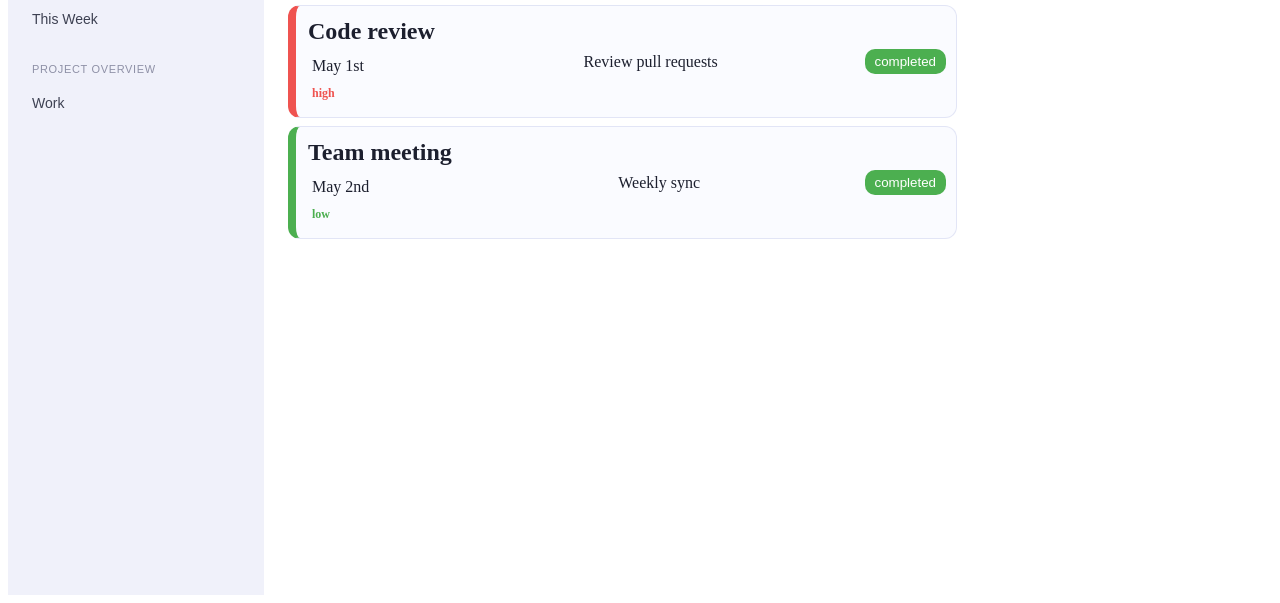
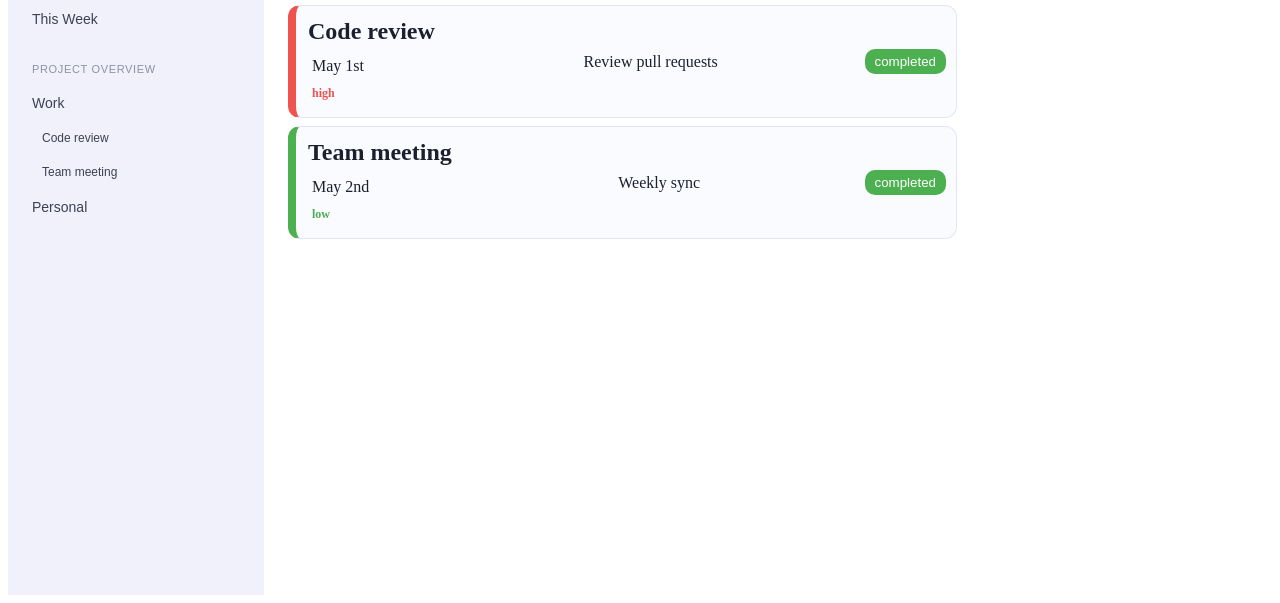
Before and after one commit to GoldenGlint/odin-To-Do-List, a website built with webpack: page src/template.html in a window 1280 px wide. Shown: the part 213-816 px from the top of the page. Built offline with nearby package versions, Linux system fonts and the light colour scheme.

Commit message:
Render Project Button Styling + Bug Fixes
Fixed other things not showing, variable shadowing in redner function. Next steps is to add event Listeners to make some parts interactable.

```diff
--- a/src/index.js
+++ b/src/index.js
@@ -69,7 +69,7 @@ console.log("--- Remove item ---");
 console.log(p.counter);
 
 console.log("--- Remove project ---");
-control.removeProject(c.projectID);
+
 console.log(control);
 
 //control.renderHomepage();
--- a/src/render.js
+++ b/src/render.js
@@ -207,14 +207,16 @@ export const render = {
         projects.appendChild(projectOverview);
 
         for(let i=0; i<projectList.length; i++){
-            const project=document.createElement("button");
-            project.dataset.id=projectList[i].projectID;
-            project.textContent=projectList[i].name;
-            project.classList.add("project-button");
-            projects.appendChild(project);
+            const projectButton=document.createElement("button");
+            projectButton.dataset.id=projectList[i].projectID;
+            projectButton.textContent=projectList[i].name;
+            projectButton.classList.add("project-button");
+
+            projects.appendChild(projectButton);
             if(projectList[i]==project){
+                console.log("Hello World");
                 const itemList=project.itemList;
-                for(let l=0; l<itemLength.length; l++){
+                for(let l=0; l<project.counter; l++){
                     const taskButton=document.createElement("button");
                     taskButton.classList.add("task-button");
                     taskButton.textContent=project.itemsList[l].title;
--- a/src/styles.css
+++ b/src/styles.css
@@ -205,6 +205,33 @@
     flex-shrink: 0;
 }
 
+#sidebar-container .project-button {
+    background: transparent;
+    border: none;
+    text-align: left;
+    padding: 8px 12px;
+    border-radius: 8px;
+    color: var(--sidebar-text);
+    font-size: 14px;
+    cursor: pointer;
+    width: 100%;
+}
+
+#sidebar-container .task-button {
+    background: transparent;
+    border: none;
+    text-align: left;
+    padding: 8px 12px;
+    margin-left: 10px;
+    border-radius: 8px;
+    color: var(--sidebar-text);
+    font-size: 12px;
+    cursor: pointer;
+    width: 100%;
+}
+
+
+
 /*Items list*/
 
 #project-container.list-view {
```
